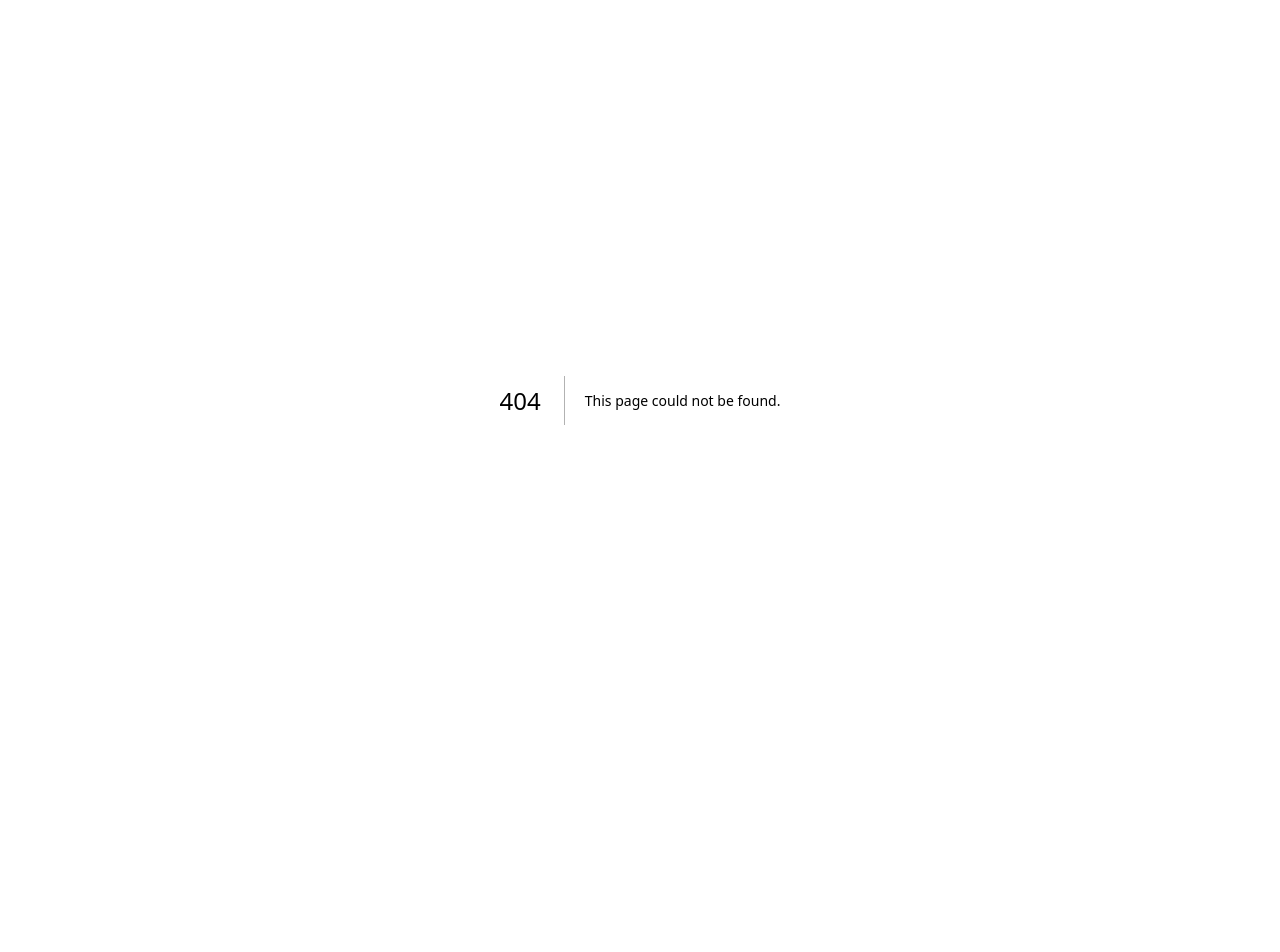
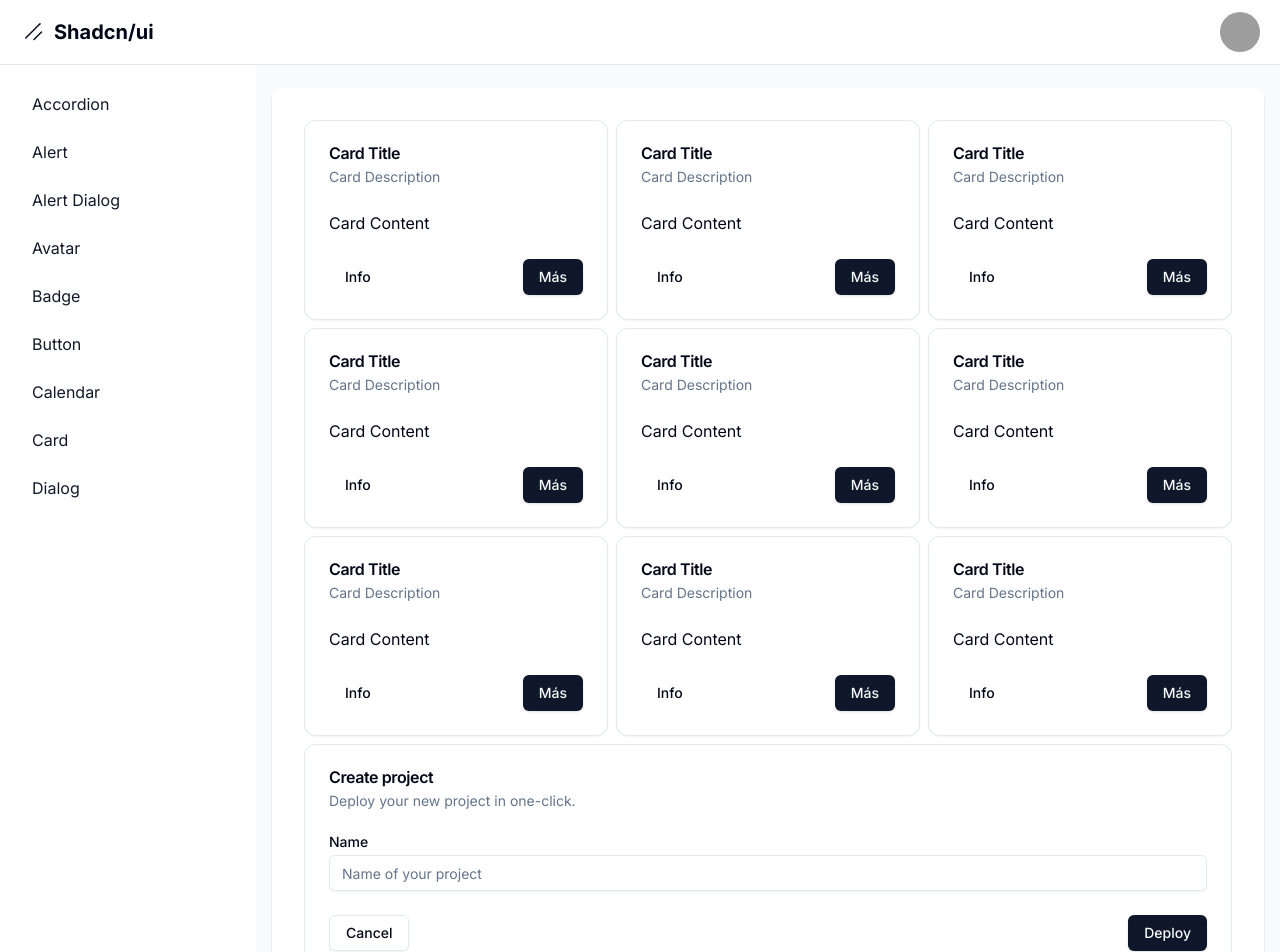
Before and after one commit to DevTalles-corp/shadcn-dashboard, a Next.js app: page /dashboard/card in a window 1280 px wide. Before the commit this address had no page. Shown: the top 952 px of the page. Before the commit the page ends 800 px from the top, so only its background shows below. Built offline with nearby package versions, Linux system fonts and the light colour scheme; grey boxes are pictures that could not be loaded.

Commit message:
feat: add card link to dashboard layout

```diff
--- /dev/null
+++ b/src/app/dashboard/card/page.tsx
@@ -0,0 +1,57 @@
+import { Button } from "@/components/ui/button";
+import {
+  Card,
+  CardContent,
+  CardDescription,
+  CardFooter,
+  CardHeader,
+  CardTitle,
+} from "@/components/ui/card";
+
+import { Input } from "@/components/ui/input";
+import { Label } from "@/components/ui/label";
+
+export default function Page() {
+  return (
+    <div className="grid grid-cols-1 sm:grid-cols-3 gap-2">
+      {"123456789".split("").map((item) => (
+        <Card key={item}>
+          <CardHeader>
+            <CardTitle>Card Title</CardTitle>
+            <CardDescription>Card Description</CardDescription>
+          </CardHeader>
+          <CardContent>
+            <p>Card Content</p>
+          </CardContent>
+          <CardFooter className="flex justify-between">
+            <Button variant="ghost">info</Button>
+            <Button>más</Button>
+          </CardFooter>
+        </Card>
+      ))}
+
+      <Card className="col-span-1 sm:col-span-3">
+        <CardHeader>
+          <CardTitle>Create project</CardTitle>
+          <CardDescription>
+            Deploy your new project in one-click.
+          </CardDescription>
+        </CardHeader>
+        <CardContent>
+          <form>
+            <div className="grid w-full items-center gap-4">
+              <div className="flex flex-col space-y-1.5">
+                <Label htmlFor="name">Name</Label>
+                <Input id="name" placeholder="Name of your project" />
+              </div>
+            </div>
+          </form>
+        </CardContent>
+        <CardFooter className="flex justify-between">
+          <Button variant="outline">Cancel</Button>
+          <Button>Deploy</Button>
+        </CardFooter>
+      </Card>
+    </div>
+  );
+}
--- a/src/app/dashboard/layout.tsx
+++ b/src/app/dashboard/layout.tsx
@@ -13,6 +13,7 @@
   { name: "badge", href: "badge" },
   { name: "calendar", href: "calendar" },
   { name: "avatar", href: "avatar" },
+  { name: "card", href: "card" },
 ].sort((a, b) => a.name.localeCompare(b.name));
 
 export default function DashboardLayout({
--- /dev/null
+++ b/src/components/ui/card.tsx
@@ -0,0 +1,83 @@
+import * as React from "react";
+
+import { cn } from "@/lib/utils";
+
+const Card = React.forwardRef<
+  HTMLDivElement,
+  React.HTMLAttributes<HTMLDivElement>
+>(({ className, ...props }, ref) => (
+  <div
+    ref={ref}
+    className={cn(
+      "rounded-xl border bg-card text-card-foreground shadow-sm",
+      className
+    )}
+    {...props}
+  />
+));
+Card.displayName = "Card";
+
+const CardHeader = React.forwardRef<
+  HTMLDivElement,
+  React.HTMLAttributes<HTMLDivElement>
+>(({ className, ...props }, ref) => (
+  <div
+    ref={ref}
+    className={cn("flex flex-col space-y-1.5 p-6", className)}
+    {...props}
+  />
+));
+CardHeader.displayName = "CardHeader";
+
+const CardTitle = React.forwardRef<
+  HTMLParagraphElement,
+  React.HTMLAttributes<HTMLHeadingElement>
+>(({ className, ...props }, ref) => (
+  <h3
+    ref={ref}
+    className={cn("font-semibold leading-none tracking-tight", className)}
+    {...props}
+  />
+));
+CardTitle.displayName = "CardTitle";
+
+const CardDescription = React.forwardRef<
+  HTMLParagraphElement,
+  React.HTMLAttributes<HTMLParagraphElement>
+>(({ className, ...props }, ref) => (
+  <p
+    ref={ref}
+    className={cn("text-sm text-muted-foreground", className)}
+    {...props}
+  />
+));
+CardDescription.displayName = "CardDescription";
+
+const CardContent = React.forwardRef<
+  HTMLDivElement,
+  React.HTMLAttributes<HTMLDivElement>
+>(({ className, ...props }, ref) => (
+  <div ref={ref} className={cn("p-6 pt-0", className)} {...props} />
+));
+CardContent.displayName = "CardContent";
+
+const CardFooter = React.forwardRef<
+  HTMLDivElement,
+  React.HTMLAttributes<HTMLDivElement>
+>(({ className, ...props }, ref) => (
+  <div
+    ref={ref}
+    className={cn("flex items-center p-6 pt-0", className)}
+    {...props}
+  />
+));
+CardFooter.displayName = "CardFooter";
+
+export {
+  Card,
+  CardHeader,
+  CardFooter,
+  CardTitle,
+  CardDescription,
+  CardContent,
+};
```
